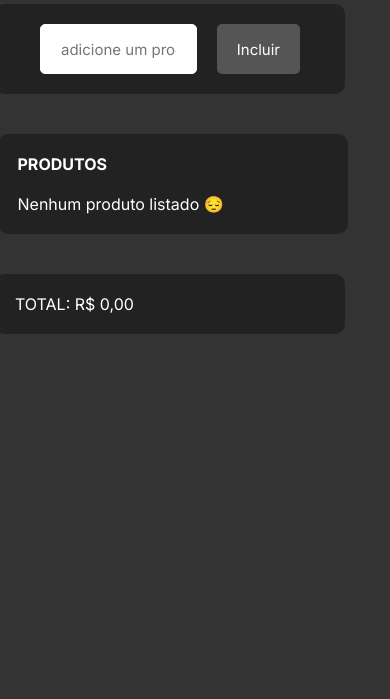
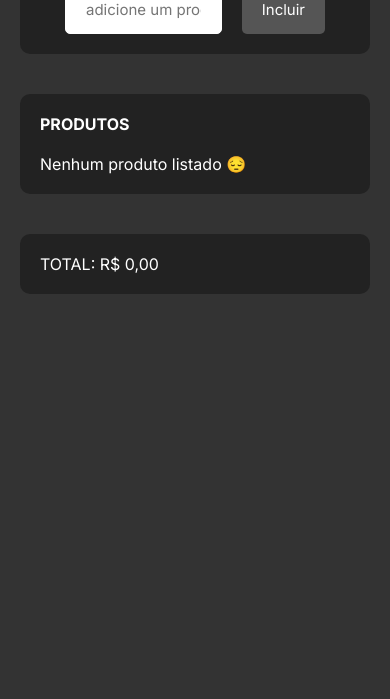
Before and after one commit to leogereks/ShoppingList, a plain HTML site: page index.html in a window 390 px wide. Shown: the part 145-844 px from the top of the page. Drawn offline with nearby package versions, Linux system fonts and the light colour scheme.

Commit message:
Add files via upload

```diff
--- a/style.css
+++ b/style.css
@@ -243,10 +243,6 @@ input[type=checkbox] {
 
   @media (max-width:450px) {
 
-    body {
-        padding: 20px;
-        margin: 20px;
-    }
 
     .container-bar,
     .container-produtos,
@@ -255,7 +251,6 @@ input[type=checkbox] {
     background-color: #222;
     border-radius: 10px;
     width: 350px;
-    margin-right: 70px;
 
 
     }
```
